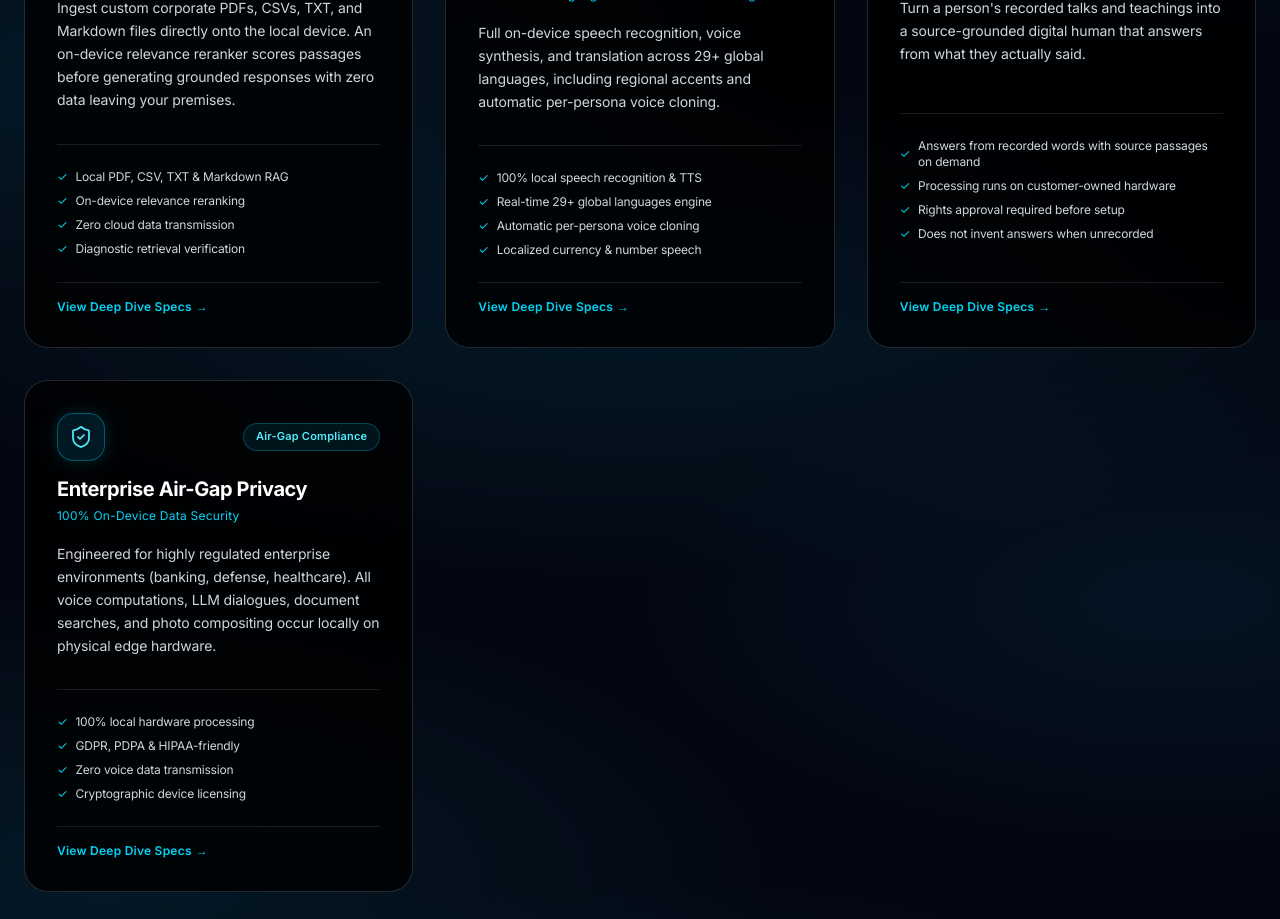
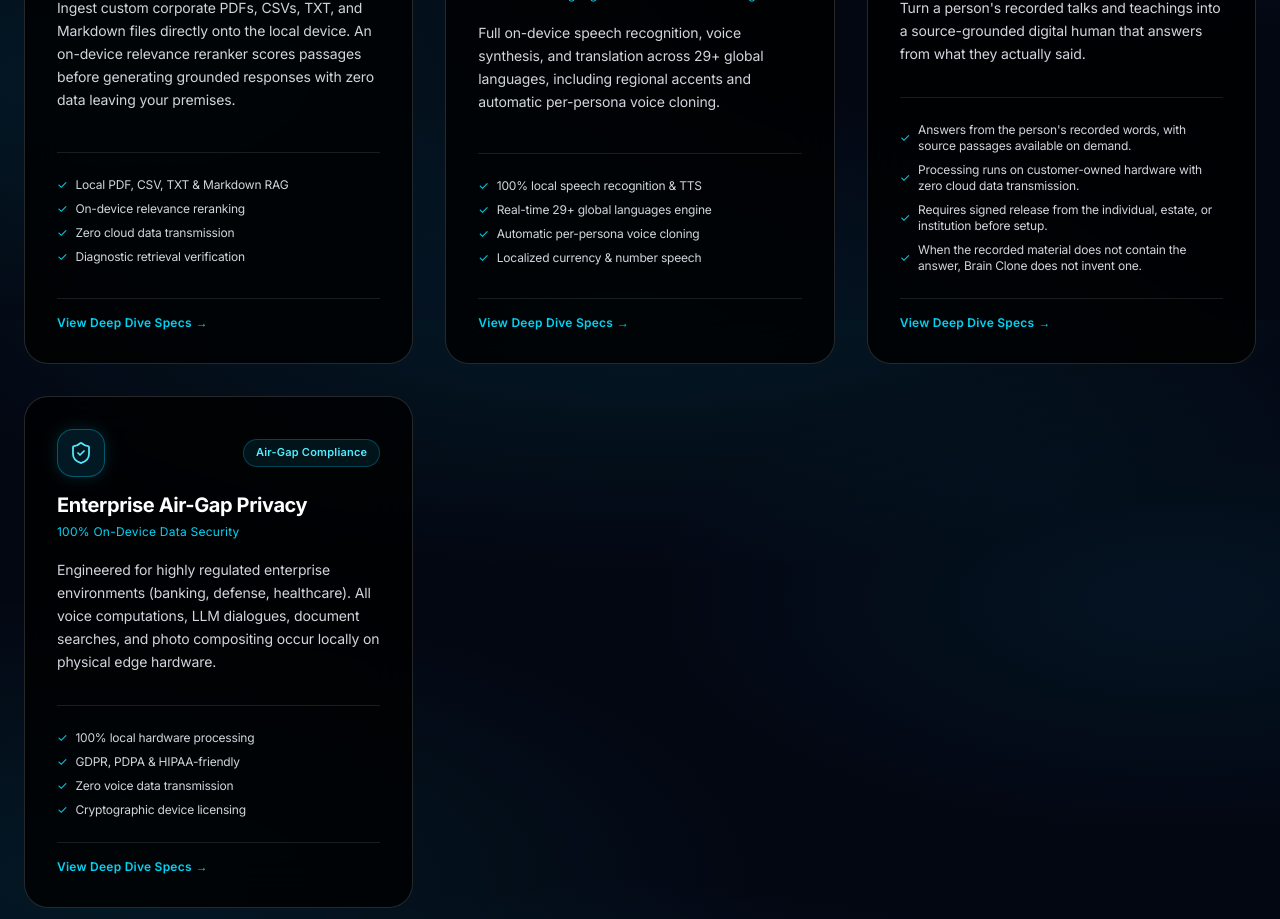
Before and after one commit to propertiesmarket1234/hsglobalai, a Next.js app: page /products/ai-digital-human in a window 1280 px wide. Shown: the part 4480-5399 px from the top of the page. Built offline with nearby package versions, Linux system fonts and the light colour scheme.

Commit message:
Translate Brain Clone for supported languages

```diff
--- a/src/app/products/ai-digital-human/DihuavaClient.tsx
+++ b/src/app/products/ai-digital-human/DihuavaClient.tsx
@@ -7,6 +7,9 @@ import Image from "next/image";
 import Link from "next/link";
 import { motion } from "framer-motion";
 import { useState } from "react";
+import { usePathname } from "next/navigation";
+import { getDictionary } from "@/i18n/getDictionary";
+import { Locale, nonDefaultLocales } from "@/i18n/config";
 
 import {
   Camera,
@@ -323,6 +326,29 @@ const faqs = [
 
 export default function DihuavaClient() {
   const [openFaq, setOpenFaq] = useState<number | null>(null);
+  const pathname = usePathname();
+  const seg = pathname ? pathname.split("/")[1] : "";
+  const currentLocale: Locale = seg && (nonDefaultLocales as readonly string[]).includes(seg) ? (seg as Locale) : "en";
+  const dict = getDictionary(currentLocale);
+  const hp = dict.home.platform;
+  const brainCloneData = (hp.capabilities as any)?.brainClone;
+
+  const localizedModules = coreModules.map((module) => {
+    if (module.id === "brain-clone" && brainCloneData) {
+      const highlightsList: string[] = brainCloneData.highlights
+        ? brainCloneData.highlights.map((h: any) => (typeof h === "string" ? h : h.detail))
+        : module.highlights;
+      return {
+        ...module,
+        title: (brainCloneData.title as string) || module.title,
+        subtitle: (brainCloneData.subtitle as string) || module.subtitle,
+        description: (brainCloneData.description as string) || module.description,
+        badge: (brainCloneData.stat as string) || module.badge,
+        highlights: highlightsList,
+      };
+    }
+    return module;
+  });
 
   return (
     <main className="min-h-screen bg-black text-white selection:bg-cyan-500 selection:text-black">
@@ -562,7 +588,7 @@ export default function DihuavaClient() {
           </div>
 
           <div className="grid gap-8 md:grid-cols-2 lg:grid-cols-3">
-            {coreModules.map((module) => (
+            {localizedModules.map((module) => (
               <motion.div
                 key={module.id}
                 initial={{ opacity: 0, y: 20 }}
@@ -594,7 +620,7 @@ export default function DihuavaClient() {
                 </div>
 
                 <div className="mt-8 space-y-2 border-t border-white/10 pt-6">
-                  {module.highlights.map((h, i) => (
+                  {module.highlights.map((h: string, i: number) => (
                     <div key={i} className="flex items-center gap-2 text-xs text-gray-300">
                       <span className="text-cyan-400">✓</span>
                       <span>{h}</span>
--- a/src/i18n/dictionaries/es.ts
+++ b/src/i18n/dictionaries/es.ts
@@ -263,6 +263,37 @@ export const es: Dictionary = {
           {
             "label": "Control estricto de precios",
             "detail": "La verificación posterior evita que el avatar mencione precios o códigos erróneos."
+          }
+        ]
+      },
+      "brainClone": {
+        "title": "Brain Clone",
+        "subtitle": "Motor de conocimiento personal fundamentado en fuentes",
+        "description": "Convierte las grabaciones de ponencias y enseñanzas de una persona en un humano digital fundamentado en fuentes que responde a partir de lo que realmente dijo.",
+        "stat": "EN DESARROLLO",
+        "linkText": "Explorar la arquitectura de la plataforma DIHUAVA →",
+        "tags": [
+          "Respuestas fundamentadas",
+          "Hardware del cliente",
+          "Aprobación de derechos requerida",
+          "Protección antialucinaciones"
+        ],
+        "highlights": [
+          {
+            "label": "Respuestas fundamentadas",
+            "detail": "Respuestas basadas en las palabras grabadas de la persona, con fragmentos fuente disponibles a petición."
+          },
+          {
+            "label": "Hardware del cliente",
+            "detail": "El procesamiento se ejecuta en hardware propiedad del cliente con cero transmisión de datos a la nube."
+          },
+          {
+            "label": "Aprobación de derechos requerida",
+            "detail": "Requiere autorización firmada de la persona, herederos o institución antes de la configuración."
+          },
+          {
+            "label": "Protección antialucinaciones",
+            "detail": "Cuando el material grabado no contiene la respuesta, Brain Clone no la inventa."
           }
         ]
       }
--- a/src/i18n/dictionaries/ru.ts
+++ b/src/i18n/dictionaries/ru.ts
@@ -263,6 +263,37 @@ export const ru: Dictionary = {
           {
             "label": "Точный контроль цен",
             "detail": "Проверка исключает озвучивание неверных цен или отсутствующих товаров."
+          }
+        ]
+      },
+      "brainClone": {
+        "title": "Brain Clone",
+        "subtitle": "Персональный движок знаний с привязкой к источникам",
+        "description": "Превращает записанные выступления и лекции человека в цифрового человека с привязкой к источникам, отвечающего строго на основе его реальных слов.",
+        "stat": "В РАЗРАБОТКЕ",
+        "linkText": "Подробнее об архитектуре платформы DIHUAVA →",
+        "tags": [
+          "Ответы по источникам",
+          "Аппаратное обеспечение клиента",
+          "Требуется подтверждение прав",
+          "Защита от галлюцинаций"
+        ],
+        "highlights": [
+          {
+            "label": "Ответы по источникам",
+            "detail": "Ответы на основе записанных слов с предоставлением исходных фрагментов по запросу."
+          },
+          {
+            "label": "Аппаратное обеспечение клиента",
+            "detail": "Обработка выполняется на собственном оборудовании клиента с нулевой передачей данных в облако."
+          },
+          {
+            "label": "Требуется подтверждение прав",
+            "detail": "Перед настройкой требуется подписанное разрешение от человека, правопреемников или организации."
+          },
+          {
+            "label": "Защита от галлюцинаций",
+            "detail": "Если в записанных материалах нет ответа, Brain Clone не домысливает и не выдумывает его."
           }
         ]
       }
--- a/src/i18n/dictionaries/zh.ts
+++ b/src/i18n/dictionaries/zh.ts
@@ -194,6 +194,20 @@ export const zh: Dictionary = {
             { label: "9 列 CSV 架构", detail: "单个产品跨多行功能列，无需脚本编写即可实现口头功能问答。" },
             { label: "画中画卡片展示", detail: "数字人说话时，匹配的产品卡片和 MP4 演示视频剪辑在屏幕上动态显示。" },
             { label: "严格的价格与 ID 校验", detail: "生成后验证可防止数字人报出错误价格或未列出商品。" },
+          ]
+        },
+        brainClone: {
+          title: "Brain Clone",
+          subtitle: "基于事实源的个人知识引擎",
+          description: "将个人的录音讲话与授课内容转化为基于事实源的数字人，仅根据其真实表达进行回答。",
+          stat: "开发中",
+          linkText: "探索 DIHUAVA 平台架构 →",
+          tags: ["基于事实源回答", "客户自有硬件", "需签署授权许可", "无记录防幻觉"],
+          highlights: [
+            { label: "基于事实源回答", detail: "根据录制原话进行回答，可按需提供来源段落。" },
+            { label: "客户自有硬件", detail: "处理过程完全运行于客户自有硬件，零云端数据传输。" },
+            { label: "需签署授权许可", detail: "部署前需获得个人、遗产受益人或机构签署的授权许可。" },
+            { label: "无记录防幻觉保护", detail: "当录制素材未包含对应答案时，Brain Clone 不会编造或幻觉回答。" },
           ]
         }
       }
```
